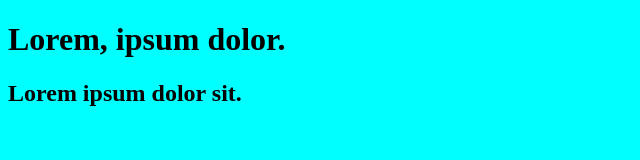
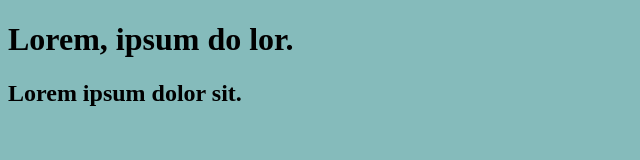
Before and after one commit to kalaiselvan511-ctrl/Frontend-class-notes, a plain HTML site: page index.html in a window 1280 px wide. Shown: the whole page, without its empty margins (0-640 px from the left). Drawn offline with Linux system fonts and the light colour scheme.

Commit message:
Update index.html

```diff
--- a/index.html
+++ b/index.html
@@ -5,8 +5,8 @@
     <meta name="viewport" content="width=device-width, initial-scale=1.0">
     <title>Document</title>
 </head>
-<body style="background-color: aqua;">
-<h1>Lorem, ipsum dolor.</h1>
+<body style="background-color: rgb(133, 187, 187);">
+<h1>Lorem, ipsum do    lor.</h1>
 <h2>Lorem ipsum dolor sit.</h2>
 
 </body>
```
